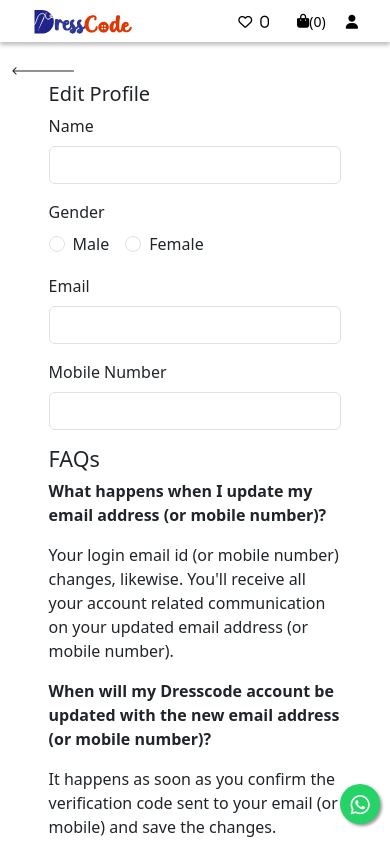
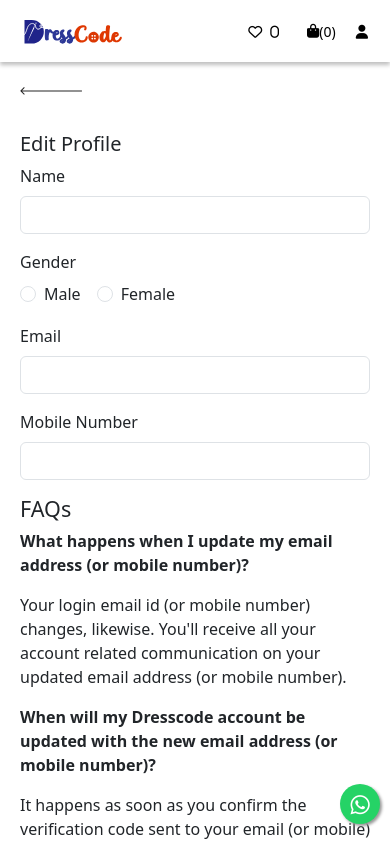
Before and after one commit to Lexodd-Hypernova/dresscode-ecom-, a React (Vite) app: page /get-user-info/1 in a window 390 px wide. Shown: the top 844 px of the page. Built offline with nearby package versions, Linux system fonts and the light colour scheme; no server answers; sample sign-in values are in the browser's storage.

Commit message:
responsive updated in navbar edit-profile footer

```diff
--- a/src/components/Footer/footer.css
+++ b/src/components/Footer/footer.css
@@ -542,4 +542,8 @@
     .visit i {
         font-size: 60px;
     }
+
+    footer {
+        margin-top: 60px;
+    }
 }
--- a/src/components/Header/navbar.css
+++ b/src/components/Header/navbar.css
@@ -112,6 +112,6 @@
     }
 
     .nav-sec {
-        padding: 0px 20px;
+        padding: 10px 10px;
     }
 }
--- a/src/pages/pages-styles/editProfile.style.css
+++ b/src/pages/pages-styles/editProfile.style.css
@@ -1,3 +1,14 @@
 .edit_inner {
     padding: 0 10%;
 }
+
+@media only screen and (max-width: 600px) {
+    .edit_profile-screen {
+        padding: 0 20px;
+    }
+
+    .edit_inner {
+        padding: 0;
+        margin-top: 30px;
+    }
+}
```
